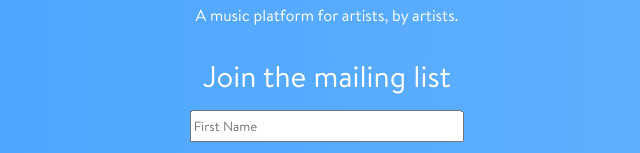
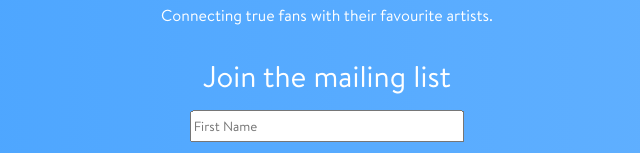
Before and after one commit to jonahjnewton/KestroLandingPage, a plain HTML site: page index.html in a window 1280 px wide. Shown: the part 197-350 px from the top of the page, 313-953 px from the left. Drawn offline with Linux system fonts and the light colour scheme.

Commit message:
Updated tagline

```diff
--- a/index.html
+++ b/index.html
@@ -7,12 +7,12 @@
         <meta name=”twitter:card” content="summary" />
         <meta name=”twitter:site” content="@KestroPlatform" />
         <meta name=”twitter:title” content="Kestro" />
-        <meta name=”twitter:description” content="A music platform for artists, by artists. Find, listen, & connect with your favourite musicians."/>
+        <meta name=”twitter:description” content="Connecting true fans with their favourite artists."/>
         <meta name=”twitter:image” content="https://kestro.co/images/previewimage.png" />
 
         <meta property="og:title" content="Kestro">
         <meta property="og:image" content="https://kestro.co/images/previewimage.png">
-        <meta property="og:description" content="A music platform for artists, by artists. Find, listen, & connect with your favourite musicians.">
+        <meta property="og:description" content="Connecting true fans with their favourite artists.">
         <meta property="og:url" content="https://kestro.co">
         <meta property="og:type" content="website">
 
@@ -67,7 +67,7 @@
                 </div>
 
                 <div class="center_inner" style="font-family: Brandon Regular, sans-serif; color:white; text-align: center; margin-top:0.5em; margin-bottom: 1em;">
-                    A music platform for artists, by artists.
+                    Connecting true fans with their favourite artists.
                 </div>
 
 
```
